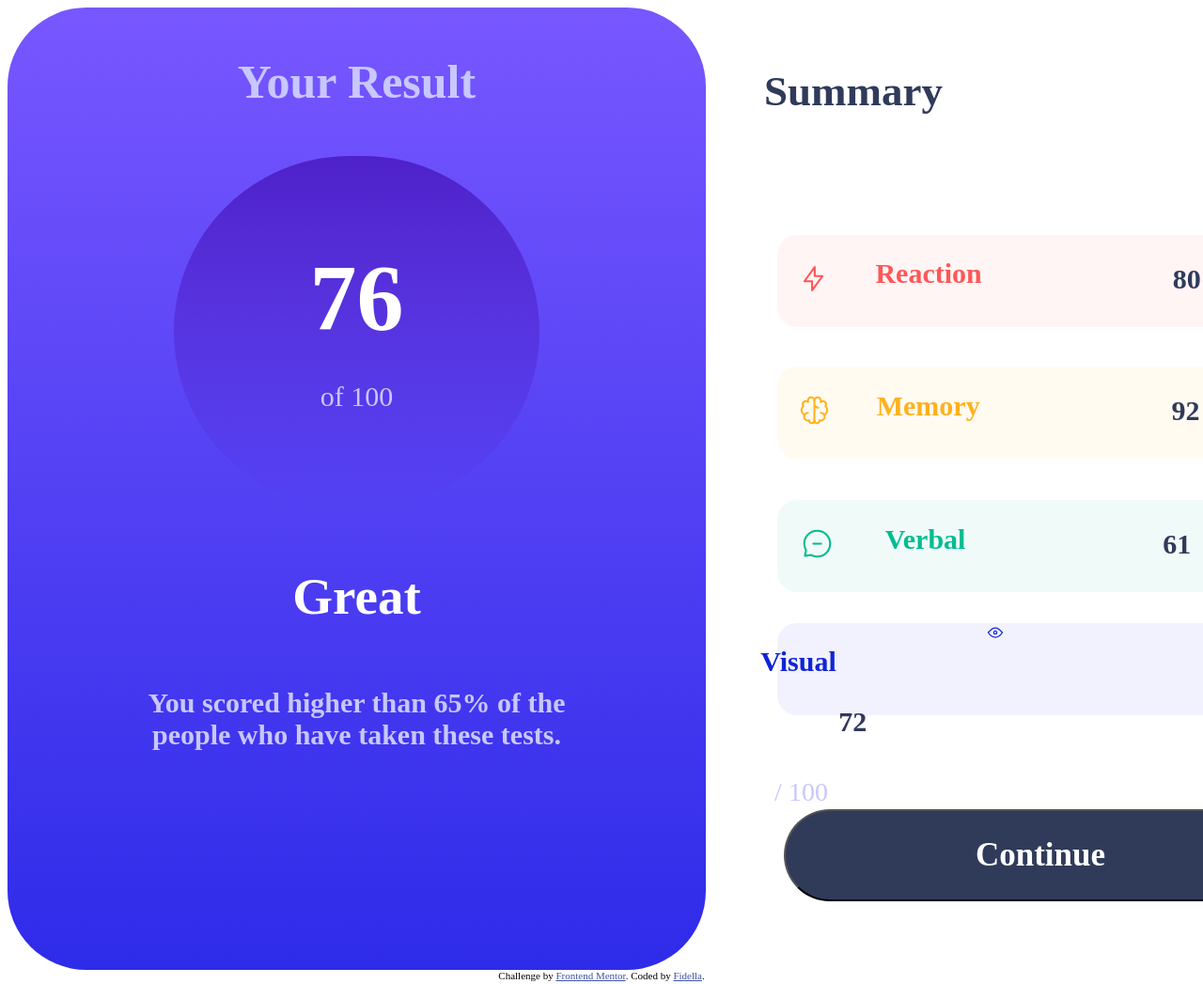
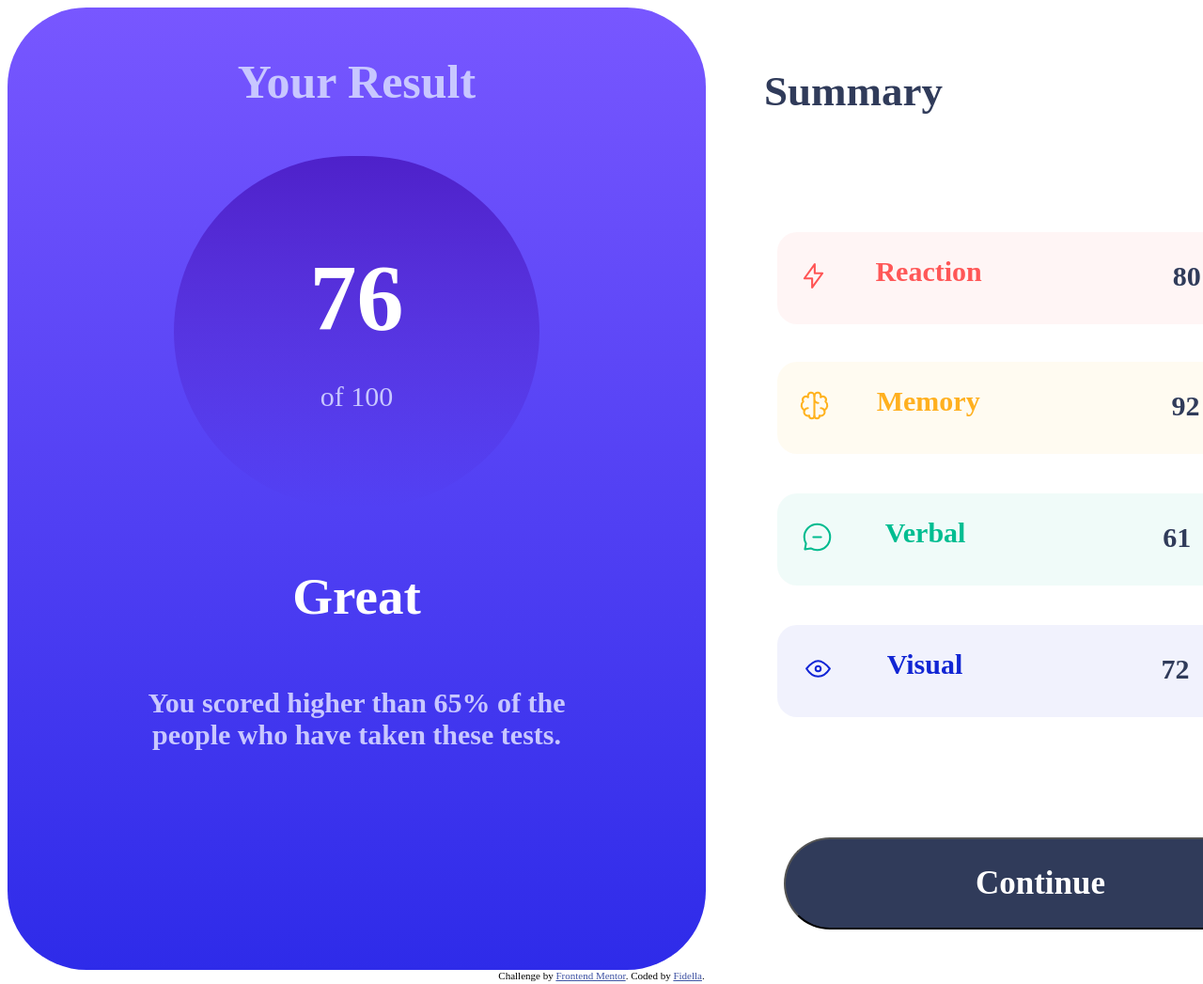
Before and after one commit to Fidella-droid/Result-Summary-Component, a plain HTML site: page index.html in a window 1280 px wide. Shown: the top 1047 px of the page at 94% size. Drawn offline with Linux system fonts and the light colour scheme.

Commit message:
updated html and css file

```diff
--- a/index.html
+++ b/index.html
@@ -46,10 +46,9 @@
       </div>
 
       <div class="visual">
-        <svg xmlns="http://www.w3.org/2000/svg" width="20" height="20" fill="none" viewBox="0 0 20 20"><path stroke="#1125D6" stroke-linecap="round" stroke-linejoin="round" stroke-width="1.25" d="M10 11.667a1.667 1.667 0 1 0 0-3.334 1.667 1.667 0 0 0 0 3.334Z"/><path stroke="#1125D6" stroke-linecap="round" stroke-linejoin="round" stroke-width="1.25" d="M17.5 10c-1.574 2.492-4.402 5-7.5 5s-5.926-2.508-7.5-5C4.416 7.632 6.66 5 10 5s5.584 2.632 7.5 5Z"/></svg>
-        <h2 id="visual-text">Visual</p>
+        <svg class="icon" xmlns="http://www.w3.org/2000/svg" width="20" height="20" fill="none" viewBox="0 0 20 20"><path stroke="#1125D6" stroke-linecap="round" stroke-linejoin="round" stroke-width="1.25" d="M10 11.667a1.667 1.667 0 1 0 0-3.334 1.667 1.667 0 0 0 0 3.334Z"/><path stroke="#1125D6" stroke-linecap="round" stroke-linejoin="round" stroke-width="1.25" d="M17.5 10c-1.574 2.492-4.402 5-7.5 5s-5.926-2.508-7.5-5C4.416 7.632 6.66 5 10 5s5.584 2.632 7.5 5Z"/></svg>
+        <h2 id="visual-text">Visual</h2>
         <p class="score">72</p> <p class="denominator">/ 100</p>
-
       </div>
 
 
--- a/resources/css/challengestyle.css
+++ b/resources/css/challengestyle.css
@@ -164,10 +164,9 @@ h1{
     border-radius: 21px;
     background: rgba(17, 37, 212, 0.06);
     display: inline-flex;
-    justify-content: center;
-    margin: 0 auto 0 auto;
-    position: relative;
-    top: 30px;
+    justify-content: space-around;
+    margin:42px auto 0 auto;
+
 }
 
 h2[id="reaction-text"]{
@@ -211,7 +210,7 @@ h2[id="visual-text"]{
     font-weight: 600;
     line-height: normal;
     position: relative;
-    right: 260px;
+    right: 70px;
 }
 
 .score{
```
